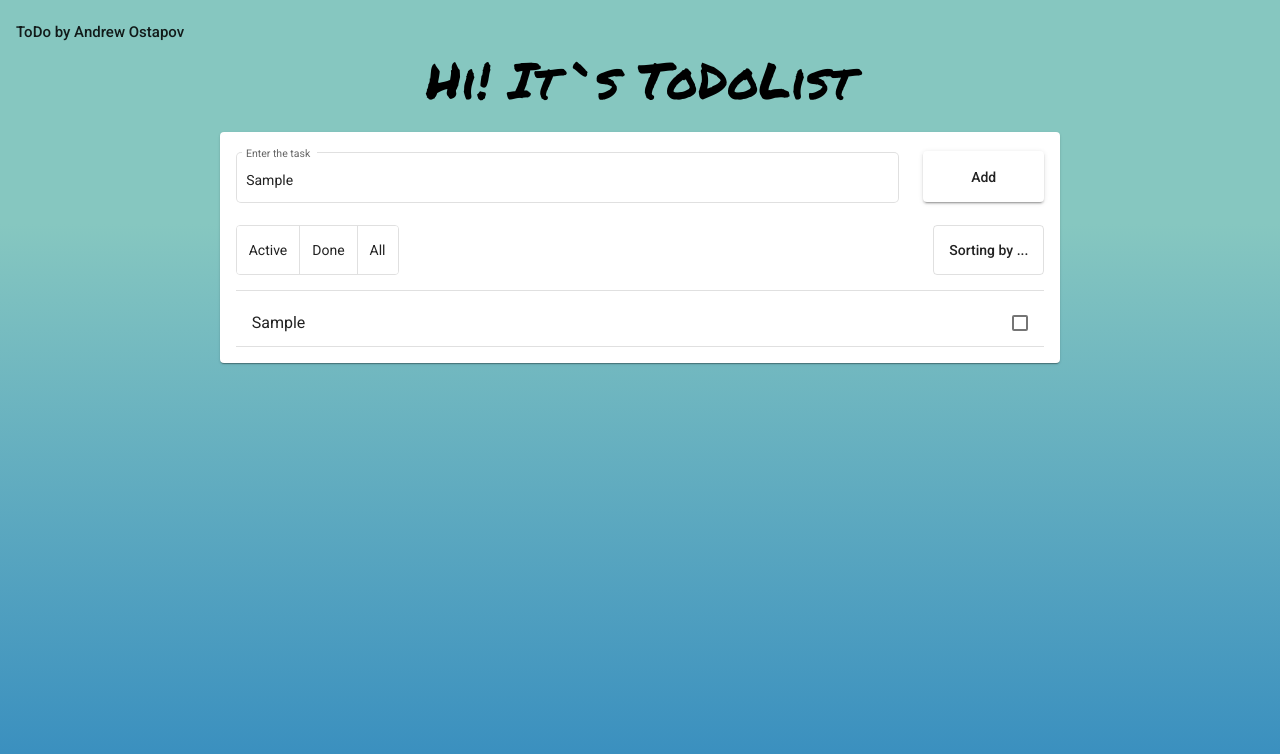
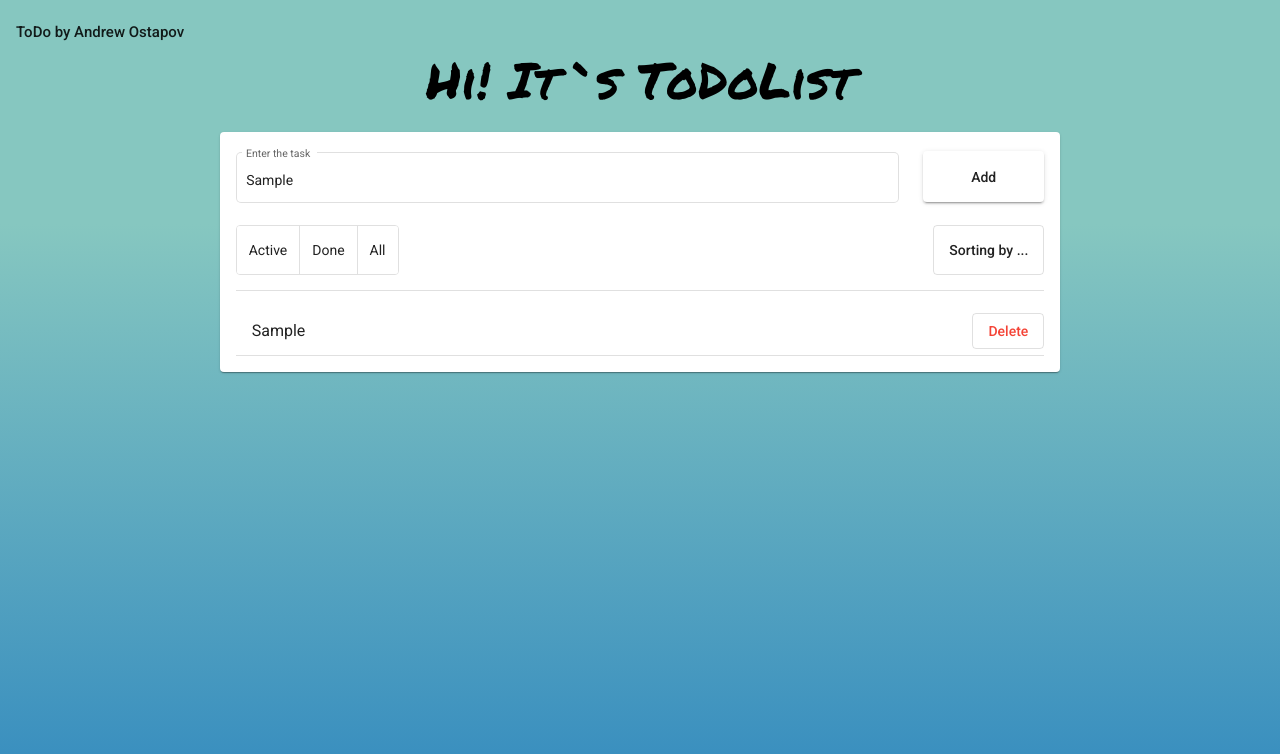
Before and after one commit to ostandrey/todo-angular, an Angular app: page / in a window 1280 px wide. Both pictures are taken after typing "Sample" into the empty fields and a click on the button "Add". Shown: the top 754 px of the page. Built offline with nearby package versions, Linux system fonts and the light colour scheme.

Commit message:
add delete logic for todo item

```diff
--- a/src/app/todo/todo-item/todo-item.component.html
+++ b/src/app/todo/todo-item/todo-item.component.html
@@ -1,4 +1,16 @@
-<mat-list-option>
-  {{todo.name}}
+<mat-list>
+  <div class="item">
+    <mat-list-item>
+      {{todo.name}}
+    </mat-list-item>
+    <div>
+      <button mat-stroked-button
+              color="warn"
+              id="btn-delete"
+              (click)="deleteTodo()">
+        Delete
+      </button>
+    </div>
+  </div>
   <mat-divider></mat-divider>
-</mat-list-option>
+</mat-list>
--- a/src/app/todo/todo-item/todo-item.component.scss
+++ b/src/app/todo/todo-item/todo-item.component.scss
@@ -0,0 +1,4 @@
+.item {
+  display: flex;
+  align-items: center;
+}
--- a/src/app/todo/todo-item/todo-item.component.ts
+++ b/src/app/todo/todo-item/todo-item.component.ts
@@ -1,4 +1,5 @@
-import {Component, Input, OnInit} from '@angular/core';
+import {Component, Input} from '@angular/core';
+import {TodoService} from '../todo.service';
 
 interface ITodo {
   id: number;
@@ -12,13 +13,16 @@ interface ITodo {
   styleUrls: ['./todo-item.component.scss']
 })
 
-export class TodoItemComponent implements OnInit{
+export class TodoItemComponent {
 
   @Input() todo: ITodo;
 
-  constructor() {
+  constructor(
+    private todoService: TodoService
+  ) {
   }
 
-  ngOnInit(): void {
+  deleteTodo(): void {
+    this.todoService.deleteTodo(this.todo.id);
   }
 }
--- a/src/app/todo/todo.service.ts
+++ b/src/app/todo/todo.service.ts
@@ -3,6 +3,7 @@ import {BehaviorSubject} from 'rxjs';
 import {ITodo} from './todo.interface';
 
 const todoItemsList: ITodo[] = [];
+let todoIdCounter = 0;
 
 @Injectable({
   providedIn: 'root'
@@ -16,11 +17,20 @@ export class TodoService {
 
   addTodo(newTodo: string): void {
     const todoItem = {
-      id: 0,
+      id: todoIdCounter,
       name: newTodo,
       isDone: false
     };
     todoItemsList.push(todoItem);
     this._todoItems.next(todoItemsList);
+    todoIdCounter++;
+  }
+
+  deleteTodo(id: number): void {
+    const indexTodo = todoItemsList.findIndex((todo: ITodo) => {
+      return todo.id === id;
+    });
+    todoItemsList.splice(indexTodo, 1);
+    this._todoItems.next(todoItemsList);
   }
 }
```
